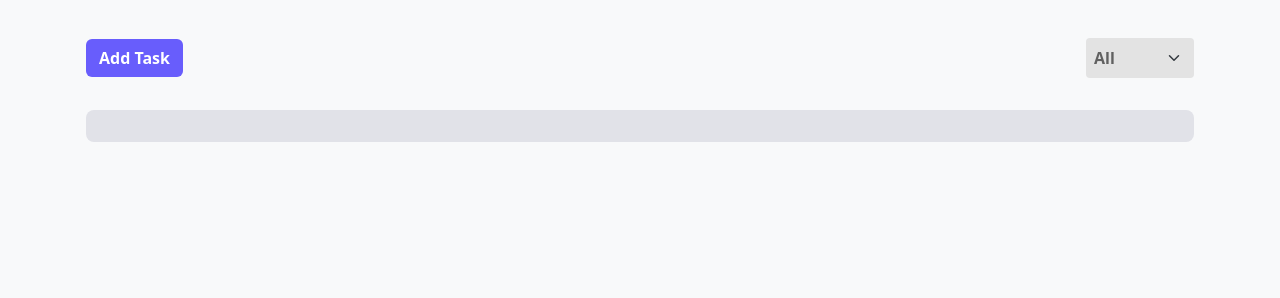
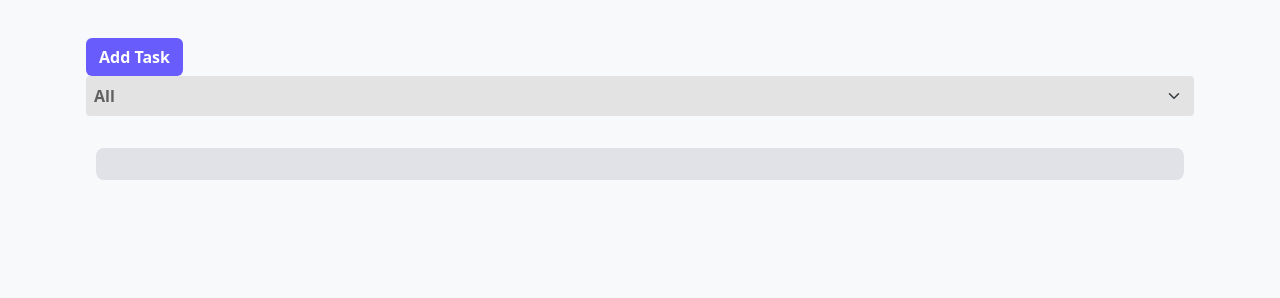
Before and after one commit to CI5co22/todolist, a CodeIgniter 4 app: the page made by app/Views/principal.php in a window 1280 px wide. Shown: the part 74-372 px from the top of the page. Run offline with PHP 8.4 and a stand-in for CodeIgniter, Linux system fonts and the light colour scheme; the template is opened without the code that fills it, so the values that code supplies are empty; some libraries are stand-ins or nearby versions.

Commit message:
Update principal.php

```diff
--- a/app/Views/principal.php
+++ b/app/Views/principal.php
@@ -12,16 +12,13 @@ header h1 {
     color: #323554;
 }
 
-.main {
-    width: 100%;
-    padding: 1rem;
-}
+
 
 .list {
     background-color: #E1E2E8;
     border-radius: 8px;
     padding: 1rem;
-    margin: 10px 0;
+    margin: 10px;
 }
 
 .task {
@@ -29,9 +26,7 @@ header h1 {
     padding: 0.8rem 1rem;
     border-radius: 8px;
     position: relative;
-    display: flex;
     align-items: center;
-    flex-wrap: wrap;
 }
 
 .task form {
@@ -67,10 +62,9 @@ header h1 {
 .top {
     position: relative;
     margin: 0 0 2rem 0;
-    display: flex;
     justify-content: space-between;
     align-items: center;
-    flex-wrap: wrap;
+
 }
 
 .filter {
```
